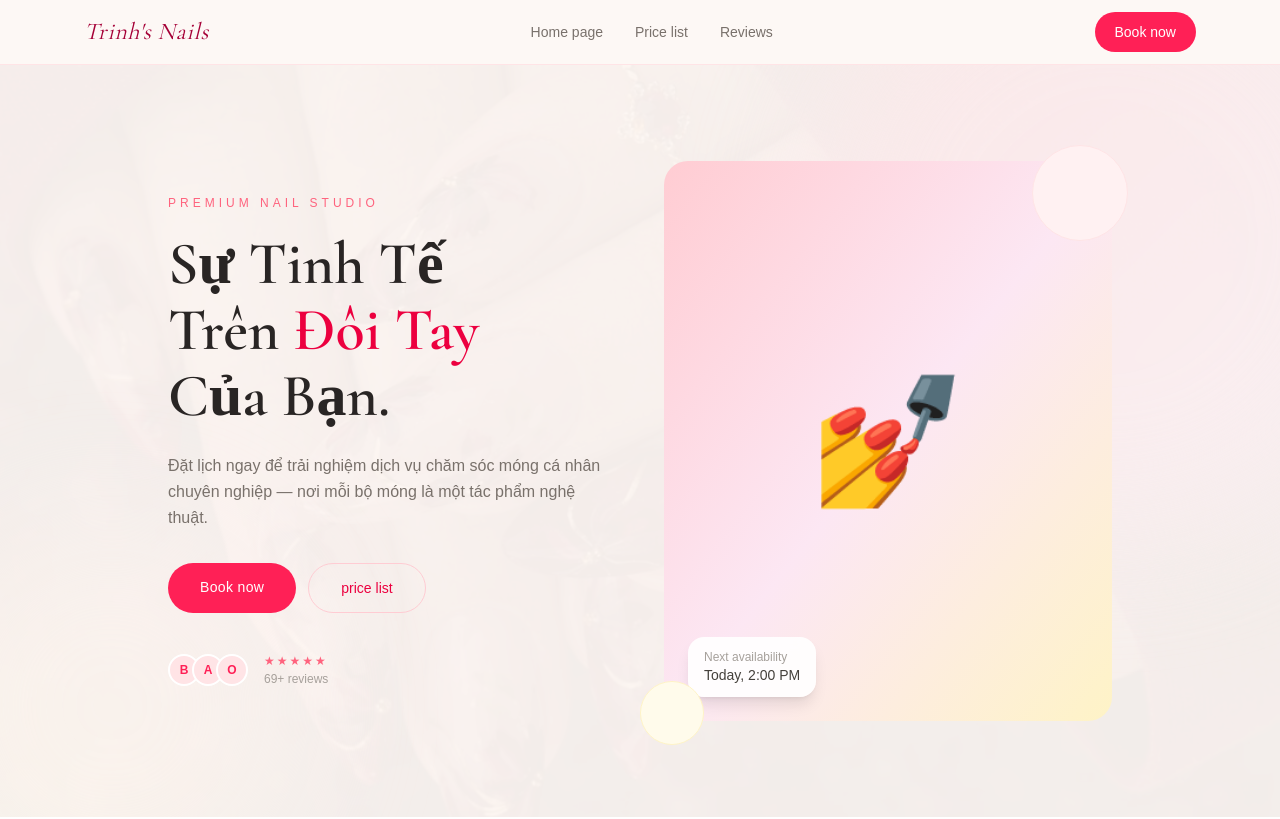
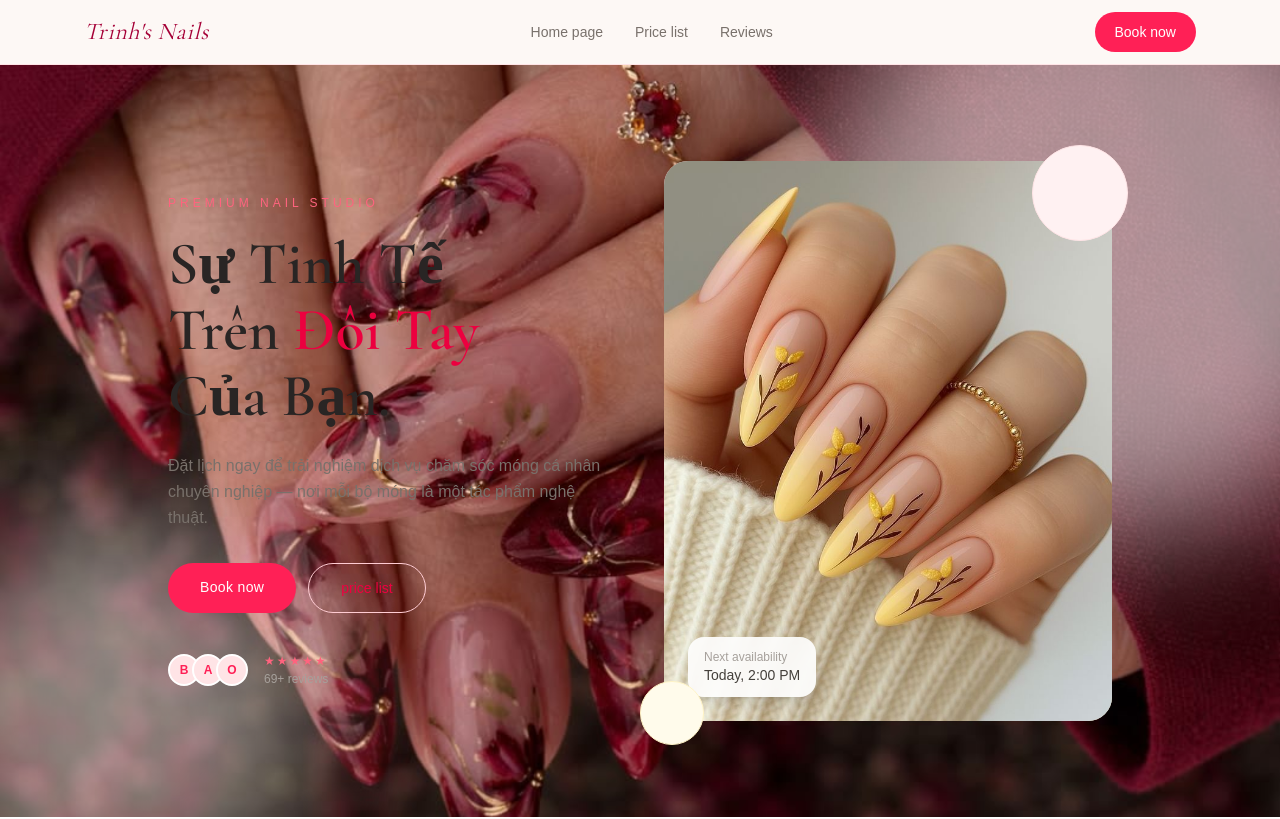
Before and after one commit to dhsJAP/nb-project-version2, a Next.js app: page / in a window 1280 px wide. Shown: the top 819 px of the page. Built offline with nearby package versions, Linux system fonts and the light colour scheme; no server answers; the database is empty.

Commit message:
Implement feature X to enhance user experience and optimize performance

```diff
--- a/components/Hero.tsx
+++ b/components/Hero.tsx
@@ -8,7 +8,7 @@ export function Hero() {
     return (
         <section className="relative min-h-[88vh] flex items-center overflow-hidden">
         <div
-          className="absolute inset-0 opacity-[0.04]"
+          className="absolute inset-0 opacity-100"
         >
           <Image src="/images/hero-nail.jpg"
           alt="Hero"
@@ -82,7 +82,11 @@ export function Hero() {
             <div className="relative w-full aspect-[4/5] rounded-3xl overflow-hidden bg-gradient-to-br from-rose-200 via-pink-100 to-amber-100">
               {/* Thay bằng ảnh thật: <Image src="/hero-nails.jpg" alt="Bộ móng nghệ thuật" fill className="object-cover" priority /> */}
               <div className="absolute inset-0 flex items-center justify-center">
-                <span className="text-9xl select-none">💅</span>
+                <Image src="/images/right-side-hero.jpg"
+                alt="Nail Art"
+                fill
+                className="object-cover"
+                 />
               </div>
               <div className="absolute bottom-6 left-6 bg-white/90 backdrop-blur-sm rounded-2xl px-4 py-3 shadow-lg">
                 <p className="text-xs text-stone-400">Next availability</p>
```
Also changed, not shown: public/images/right-side-hero.jpg (added).
